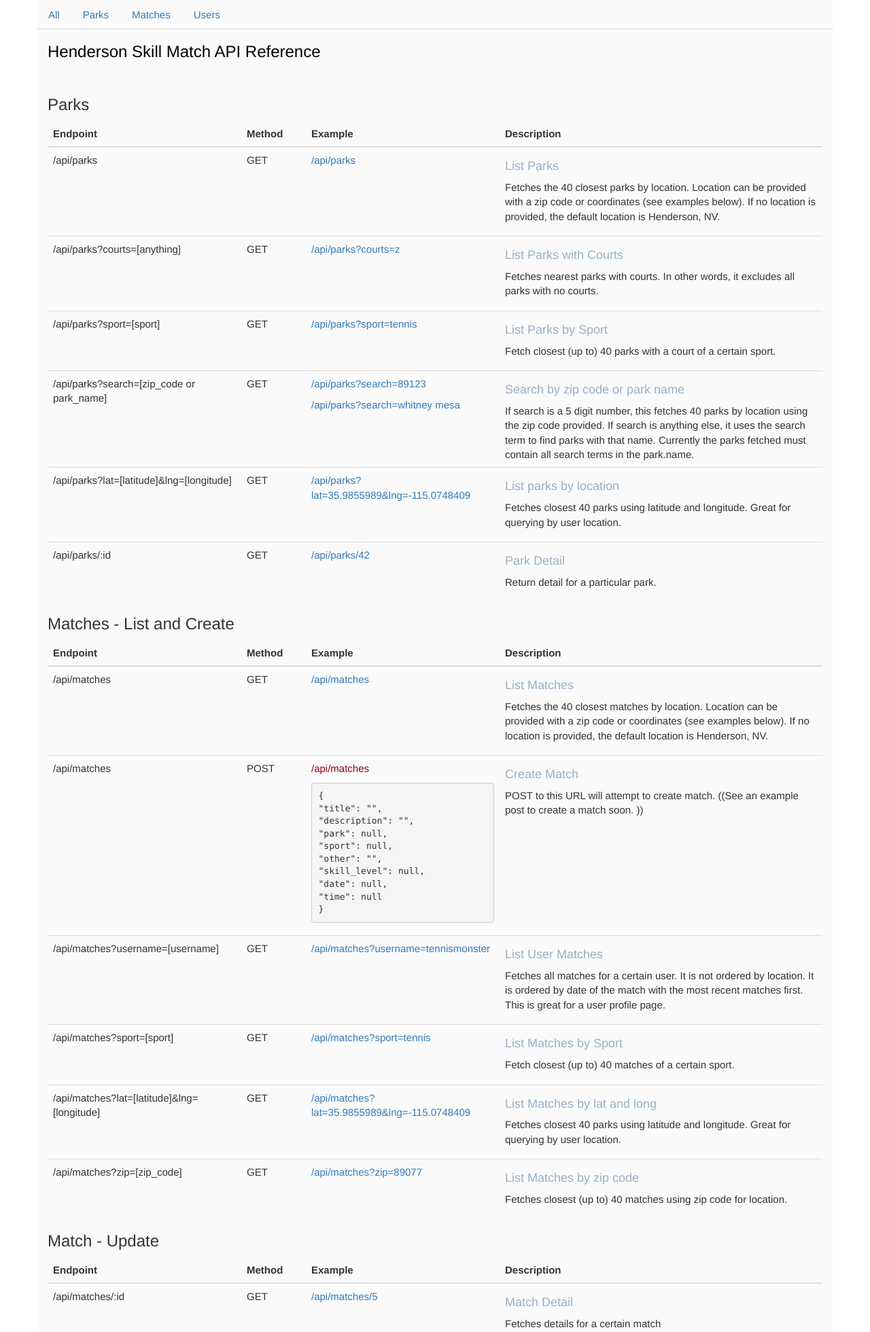
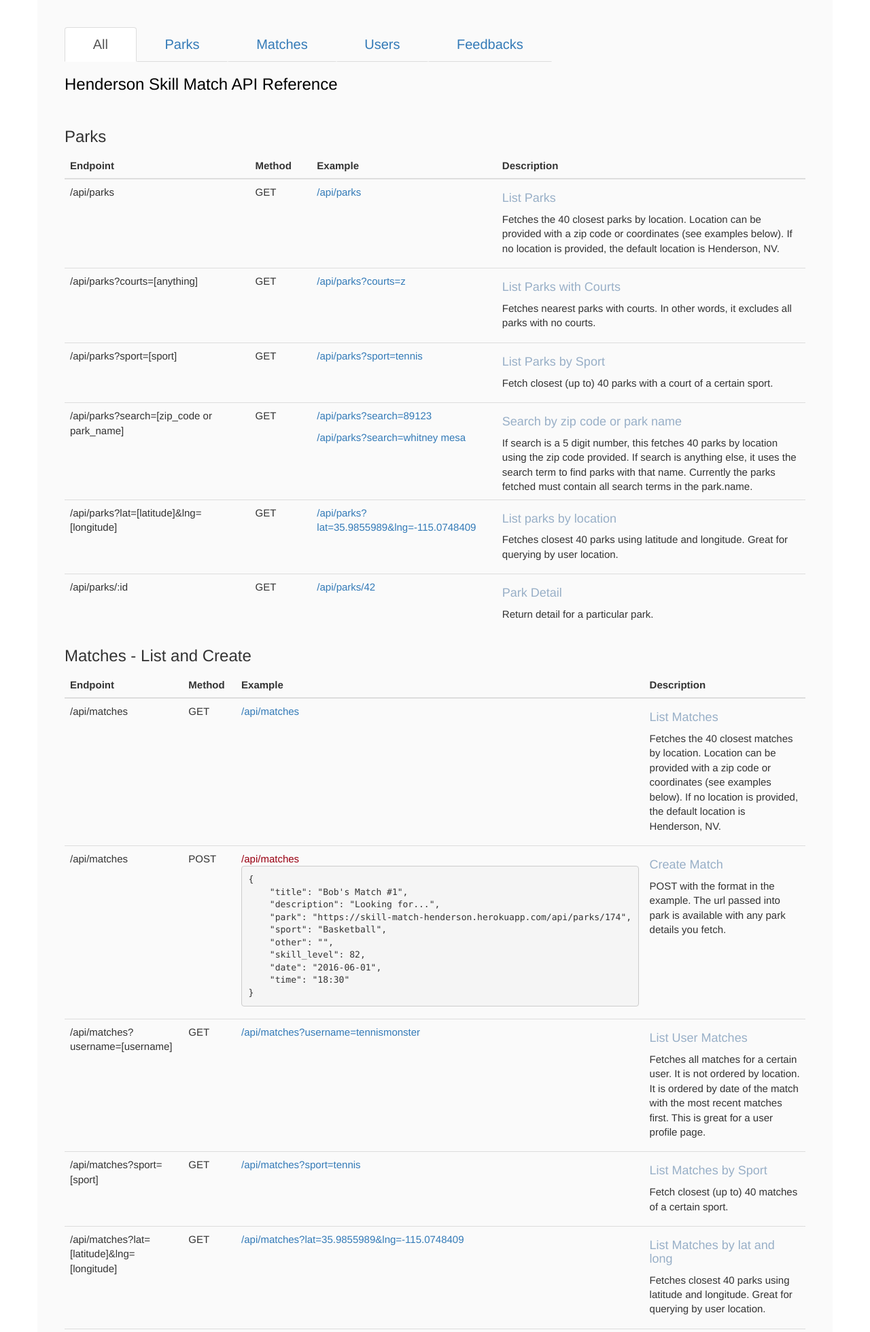
Before and after one commit to Skill-Match/skill-match-api-henderson, a Django app: page / in a window 1280 px wide. Shown: the top 1960 px of the page at 68% size. Run offline with Django 3.2, Linux system fonts and the light colour scheme; parts of the project's set-up code (start-up, migrations or seed data) failed here and were passed over; some libraries are stand-ins or nearby versions.

Commit message:
finishing up initial docs

```diff
--- a/skill_match/static/skill_match/css/main.css
+++ b/skill_match/static/skill_match/css/main.css
@@ -12,4 +12,9 @@
 
 .container {
     background-color: #fafafa;
+    padding: 40px;
 }
+
+.nav {
+    font-size: 2rem;
+}
--- /dev/null
+++ b/skill_match/static/skill_match/js/main.js
@@ -0,0 +1,9 @@
+var url = window.location;
+
+$(".nav").find(".active").removeClass("active");
+
+$('ul.nav a[href="'+ url +'"]').parent().addClass('active');
+
+$('ul.nav a').filter(function() {
+    return this.href == url;
+}).parent().addClass('active');
--- a/skill_match/templates/skill_match/base.html
+++ b/skill_match/templates/skill_match/base.html
@@ -10,18 +10,22 @@
 </head>
 <body>
     <div class="container">
-        <div class="row">
-            <ul class="nav nav-tabs">
-                <li role="presentation"><a href="{% url 'index' %}">All</a></li>
-                <li role="presentation"><a href="{% url 'park_docs' %}">Parks</a></li>
-                <li role="presentation"><a href="{% url 'match_docs' %}">Matches</a></li>
-                <li role="presentation"><a href="{% url 'user_docs' %}">Users</a></li>
-            </ul>
+        <div class="row" role="navigation">
+            <div class="col-md-8">
+                <ul class="nav nav-tabs nav-justified">
+                    <li role="presentation" class="active"><a href="{% url 'index' %}"> All </a></li>
+                    <li role="presentation"><a href="{% url 'park_docs' %}"> Parks </a></li>
+                    <li role="presentation"><a href="{% url 'match_docs' %}"> Matches </a></li>
+                    <li role="presentation"><a href="{% url 'user_docs' %}"> Users </a></li>
+                    <li role="presentation"><a href="{% url 'feedback_docs' %}"> Feedbacks </a></li>
+                </ul>
+            </div>
         </div>
         {% block content %}{% endblock %}
     </div>
 
     <script src="{% static "skill_match/js/jquery-2.2.3.min.js" %}"></script>
     <script src="{% static "skill_match/js/bootstrap.min.js" %}"></script>
+    <script src="{% static "skill_match/js/main.js" %}"></script>
 
 </body>
--- a/skill_match/templates/skill_match/docs.html
+++ b/skill_match/templates/skill_match/docs.html
@@ -23,7 +23,7 @@
                 <td class="col-md-3">/api/parks</td>
                 <td class="col-md-1">GET</td>
                 <td class="col-md-3">
-                    <a target="_blank" href="https://skill-match-henderson.herokuapp.com/api/parks">
+                    <a target="_blank" href="{% url 'list_parks' %}">
                         /api/parks
                     </a>
                 </td>
@@ -43,7 +43,7 @@
                 </td>
                 <td class="col-md-1">GET</td>
                 <td class="col-md-3">
-                    <a target="_blank" href="https://skill-match-henderson.herokuapp.com/api/parks?courts=z">
+                    <a target="_blank" href="{% url 'list_parks' %}?courts=z">
                         /api/parks?courts=z
                     </a>
                 </td>
@@ -62,7 +62,7 @@
                 </td>
                 <td class="col-md-1">GET</td>
                 <td class="col-md-3">
-                    <a target="_blank" href="https://skill-match-henderson.herokuapp.com/api/parks?sport=tennis">
+                    <a target="_blank" href="{% url 'list_parks' %}?sport=tennis">
                         /api/parks?sport=tennis
                     </a>
                 </td>
@@ -81,12 +81,12 @@
                 <td class="col-md-1">GET</td>
                 <td class="col-md-3">
                     <p>
-                        <a target="_blank" href="https://skill-match-henderson.herokuapp.com/api/parks?search=89123">
+                        <a target="_blank" href="{% url 'list_parks' %}?search=89123">
                             /api/parks?search=89123
                         </a>
                     </p>
                     <p>
-                        <a target="_blank" href="https://skill-match-henderson.herokuapp.com/api/parks?search=whitney mesa">
+                        <a target="_blank" href="{% url 'list_parks' %}?search=whitney mesa">
                             /api/parks?search=whitney mesa
                         </a>
                     </p>
@@ -105,7 +105,7 @@
                 </td>
                 <td class="col-md-1">GET</td>
                 <td class="col-md-3">
-                    <a target="_blank" href="https://skill-match-henderson.herokuapp.com/api/parks?lat=35.9855989&lng=-115.0748409">
+                    <a target="_blank" href="{% url 'list_parks' %}?lat=35.9855989&lng=-115.0748409">
                         /api/parks?lat=35.9855989&lng=-115.0748409
                     </a>
                 </td>
@@ -123,7 +123,7 @@
                 </td>
                 <td class="col-md-1">GET</td>
                 <td class="col-md-3">
-                    <a target="_blank" href="https://skill-match-henderson.herokuapp.com/api/parks/42">
+                    <a target="_blank" href="{% url 'hendersonpark-detail' 42 %}">
                         /api/parks/42
                     </a>
                 </td>
@@ -156,7 +156,7 @@
                     <td class="col-md-3">/api/matches</td>
                     <td class="col-md-1">GET</td>
                     <td class="col-md-3">
-                    <a target="_blank" href="https://skill-match-henderson.herokuapp.com/api/matches">
+                        <a target="_blank" href="{% url 'list_matches' %}">
                             /api/matches
                         </a>
                     </td>
@@ -175,24 +175,23 @@
                     <td class="col-md-3">/api/matches</td>
                     <td class="col-md-1">POST</td>
                     <td class="col-md-3">
-                    <p class="post">/api/matches</p>
+                        <a href="{% url 'list_matches' %}" class="post">/api/matches</a>
                         <pre>
 {
-"title": "",
-"description": "",
-"park": null,
-"sport": null,
+    "title": "Bob's Match #1",
+    "description": "Looking for...",
+    "park": "https://skill-match-henderson.herokuapp.com/api/parks/174",
+    "sport": "Basketball",
     "other": "",
-"skill_level": null,
-"date": null,
-"time": null
+    "skill_level": 82,
+    "date": "2016-06-01",
+    "time": "18:30"
 }</pre>
                     </td>
                     <td class="col-md-5 description">
                         <h4>Create Match</h4>
                         <p>
-                        POST to this URL will attempt to create match. ((See an example post to create
-                        a match soon. ))
+                            POST with the format in the example. The url passed into park is available with any park details you fetch.
                         </p>
                     </td>
                 </tr>
@@ -274,6 +273,9 @@
             </tbody>
         </table>
 
+    <!-- MATCHE UPDATE --------------------------------------------------->
+    <!-------------------------------------------------------------------->
+    <!-------------------------------------------------------------------->
     <h3>Match - Update</h3>
     <table class="table table-hover">
         <thead>
@@ -314,14 +316,14 @@
                     <p class="post">/api/matches/1887</p>
                     <pre>
 {
-"title": "",
-"description": "",
-"park": null,
-"sport": null,
+"title": "Bob's Match #1",
+"description": "Looking for...",
+"park": "https://skill-match-henderson.herokuapp.com/api/parks/174",
+"sport": "Basketball",
 "other": "",
-"skill_level": null,
-"date": null,
-"time": null
+"skill_level": 82,
+"date": "2016-06-01",
+"time": "15:30"
 }</pre>
                 </td>
                 <td class="col-md-5 description">
@@ -417,6 +419,7 @@
             </tr>
         </tbody>
     </table>
+
     <!-- USERS ----------------------------------------------------------->
     <!-------------------------------------------------------------------->
     <!-------------------------------------------------------------------->
@@ -514,7 +517,8 @@
                     <h4>Obtain Auth Token</h4>
                     <p>
                         Retrieve an auth token the user can use for future
-                            requests. Also fetches the username and user-id.
+                        requests. Also fetches the username and user-id. Use this token
+                        in future request in the header as Authorization Token: arst09ars0...
                     </p>
 
                 </td>
@@ -522,4 +526,45 @@
         </tbody>
     </table>
 
+    <!-- FEEDBACK--------------------------------------------------------->
+    <!-------------------------------------------------------------------->
+    <!-------------------------------------------------------------------->
+    <h3>Feedback</h3>
+    <table class="table table-hover">
+        <thead>
+            <tr>
+                <th>Endpoint</th>
+                <th>Method</th>
+                <th>Example</th>
+                <th>Description</th>
+            </tr>
+        </thead>
+        <tbody>
+            <tr>
+                <td class="col-md-3">/feedbacks</td>
+                <td class="col-md-1">POST</td>
+                <td class="col-md-3">
+                    <a class="post" href="{% url 'create_feedback' %}" target="_blank">
+                        /api/feedbacks
+                    </a>
+                    <pre>
+{
+"match": 19,
+"skill": 75,
+"sportsmanship": 90,
+"punctuality": "On Time"
+}</pre>
+                </td>
+                <td class="col-md-5 description">
+                    <h4>Create Feedback</h4>
+                    <p>
+                        Simple feedback form. If it is a 2 player match, you do not need to provide
+                        player id.
+                    </p>
+                    <p>punctuality: "On Time", "No Show", "Little bit late", "Over 10 min late"</p>
+                </td>
+        </tbody>
+    </table>
+
+
     {% endblock %}
--- a/skill_match/templates/skill_match/matches.html
+++ b/skill_match/templates/skill_match/matches.html
@@ -5,8 +5,8 @@
 
 {% block content%}
     <div class="row">
-        <h1>Matches</h1>
-        <h3>Matches - List and Create</h3>
+        <h2>Matches</h2>
+        <h3>List and Create</h3>
         <table class="table table-hover">
             <thead>
                 <tr>
--- a/skill_match/templates/skill_match/parks.html
+++ b/skill_match/templates/skill_match/parks.html
@@ -5,7 +5,7 @@
 
 {% block content%}
     <div class="row">
-        <h1>Parks</h1>
+        <h2>Parks</h2>
         <table class="table table-hover">
             <thead>
                 <tr>
--- a/skill_match/templates/skill_match/users.html
+++ b/skill_match/templates/skill_match/users.html
@@ -5,7 +5,7 @@
 
 {% block content%}
     <div class="row">
-        <h1>Users</h1>
+        <h2>Users</h2>
         <table class="table table-hover">
             <thead>
                 <tr>
@@ -99,7 +99,8 @@
                         <h4>Obtain Auth Token</h4>
                         <p>
                             Retrieve an auth token the user can use for future
-                            requests. Also fetches the username and user-id.
+                            requests. Also fetches the username and user-id. Use this token
+                        in future request in the header as Authorization Token: arst09ars0...
                         </p>
 
                     </td>
--- a/skill_match/views.py
+++ b/skill_match/views.py
@@ -34,6 +34,10 @@
 
 def get_user_docs(request):
     return render(request, 'skill_match/users.html')
+
+
+def get_feedback_docs(request):
+    return render(request, 'skill_match/feedback.html')
 
 
 class SmallPagination(PageNumberPagination):
--- a/skill_match_api_henderson/urls.py
+++ b/skill_match_api_henderson/urls.py
@@ -25,5 +25,6 @@
     url(r'^users/', include('users.urls')),
     url(r'^docs/matches', views.get_match_docs, name='match_docs'),
     url(r'^docs/parks', views.get_park_docs, name='park_docs'),
-    url(r'^docs/users', views.get_user_docs, name='user_docs')
+    url(r'^docs/users', views.get_user_docs, name='user_docs'),
+    url(r'^docs/feedbacks', views.get_feedback_docs, name='feedback_docs')
 ]
```
Also changed, not shown: skill_match/templates/skill_match/feedback.html (added, +45 -0 lines). Lines whose indentation alone changed are shown as unchanged.
